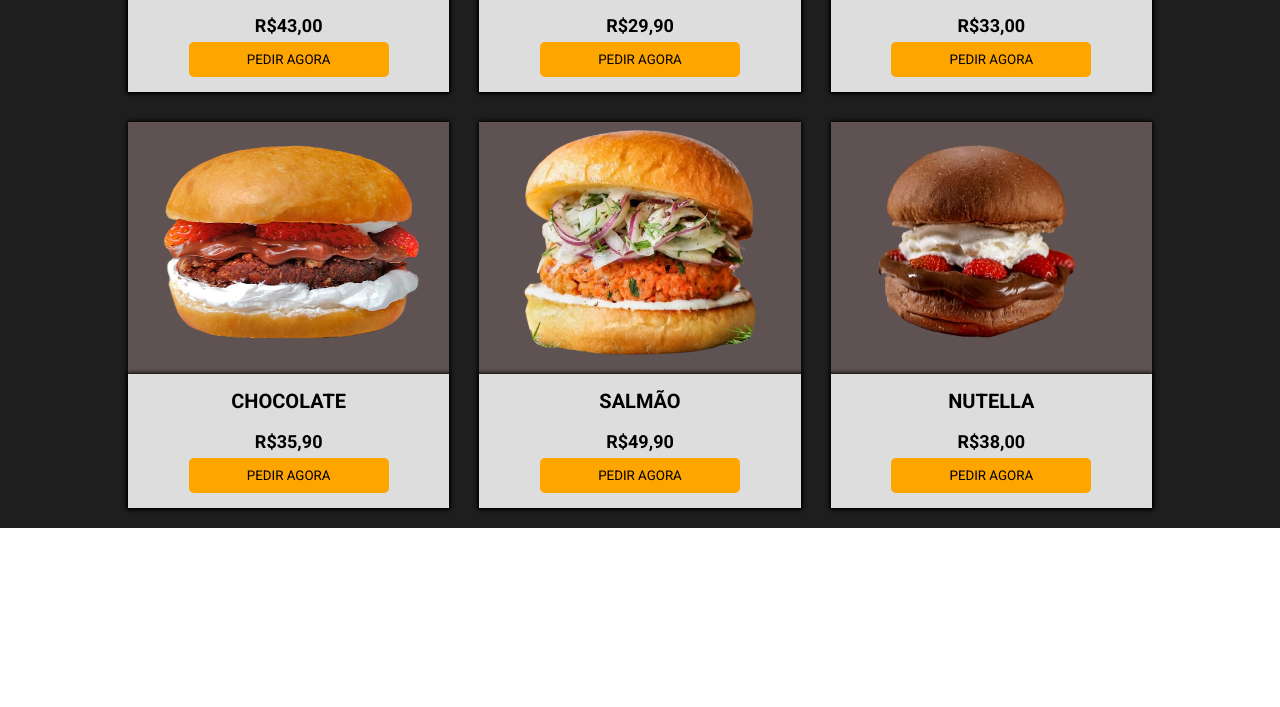
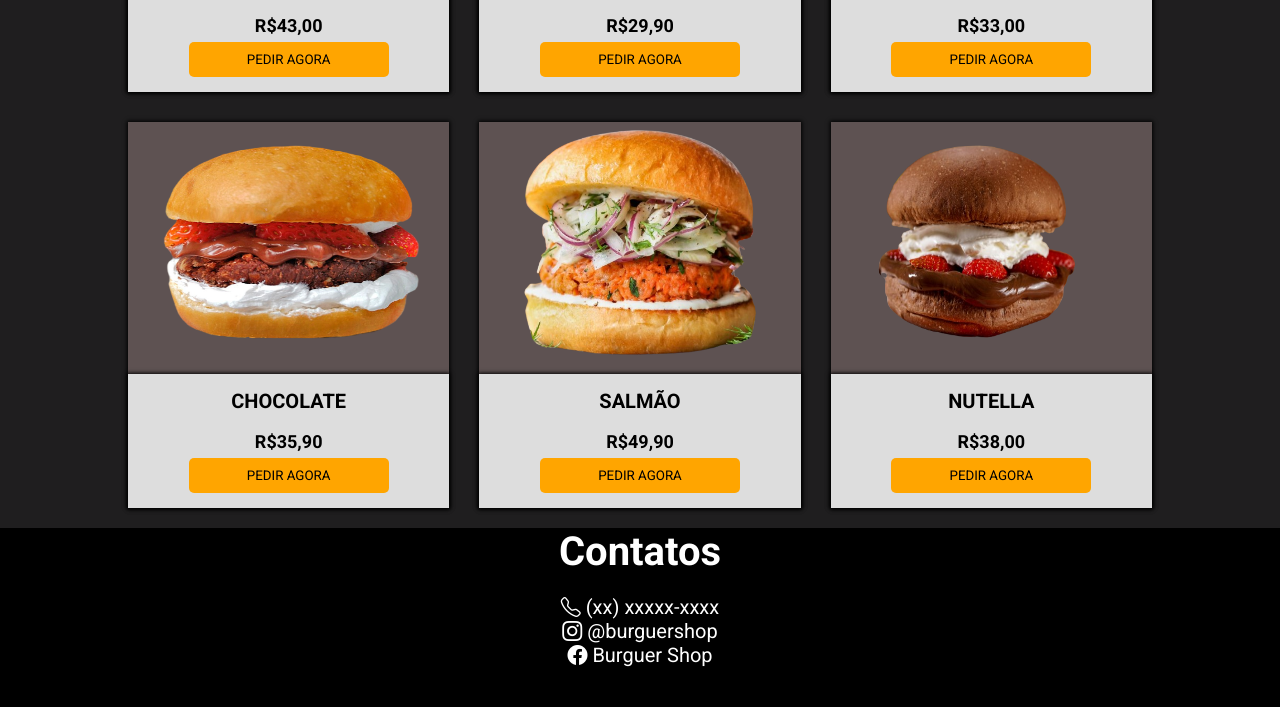
Before and after one commit to Patrick-1810/burguer-shop, a plain HTML site: page index.html in a window 1280 px wide. Shown: the part 1975-2682 px from the top of the page. Before the commit the page ends 2503 px from the top, so only its background shows below. Drawn offline with nearby package versions, Linux system fonts and the light colour scheme.

Commit message:
finished and stylized footer

```diff
--- a/css/style.css
+++ b/css/style.css
@@ -254,3 +254,31 @@ html {
     color: white;
     background-color: #5e5252;
 }
+
+/* contatos */
+
+.contatos {
+    width: 100%;
+    background-color: black;
+    display: flex;
+    flex-direction: column;
+    justify-content: center;
+    align-items: center;
+    font-size: 1.8rem;
+    color: white;
+    padding-bottom: 4rem;
+}
+
+.contatos h3 {
+    font-size: 4rem;
+    margin-bottom: 2rem;
+}
+
+.secao-contatos {
+    font-size: 2rem;
+    cursor: pointer;
+}
+
+.secao-contatos div:hover {
+    color: #ffa500;
+}
--- a/index.html
+++ b/index.html
@@ -137,6 +137,28 @@
             </div>
         </div>
     </section>
+
+    <footer class="contatos" id="contatos">
+        <h3>Contatos</h3>
+        <div class="secao-contatos">
+            <div>
+                <i class="bi bi-telephone"></i>
+                <span>(xx) xxxxx-xxxx</span>
+            </div>
+        </div>
+        <div class="secao-contatos">
+            <div>
+                <i class="bi bi-instagram"></i>
+                <span>@burguershop</span>
+            </div>
+        </div>
+        <div class="secao-contatos">
+            <div>
+                <i class="bi bi-facebook"></i>
+                <span>Burguer Shop</span>
+            </div>
+        </div>
+    </footer>
 </body>
 
 </html>
```
